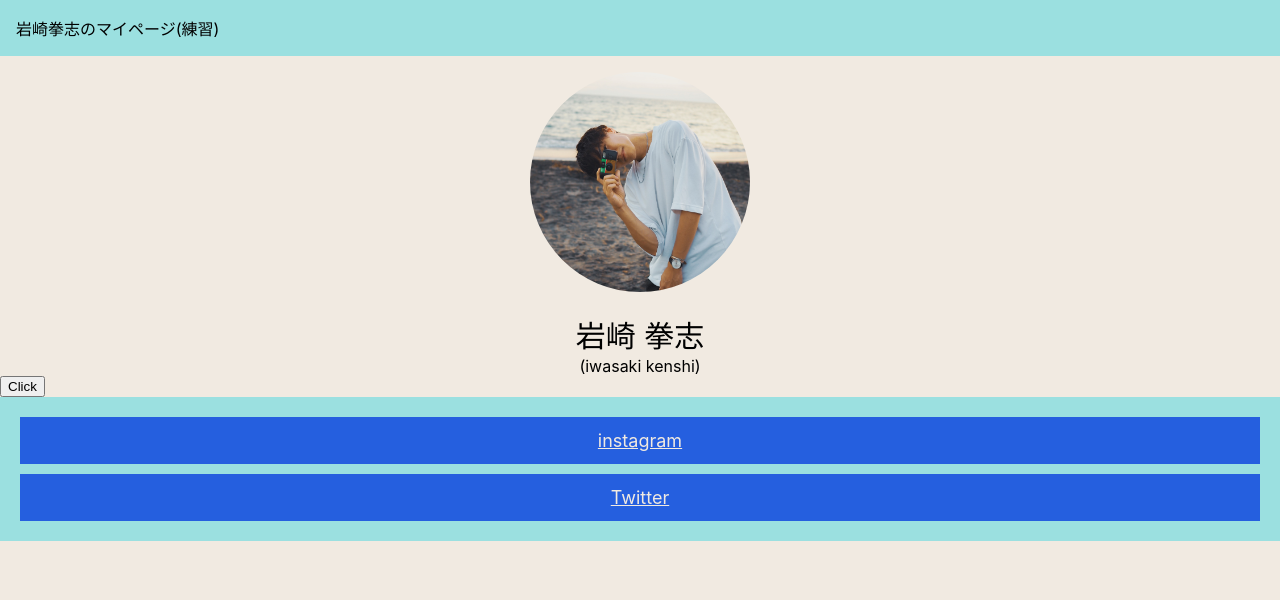
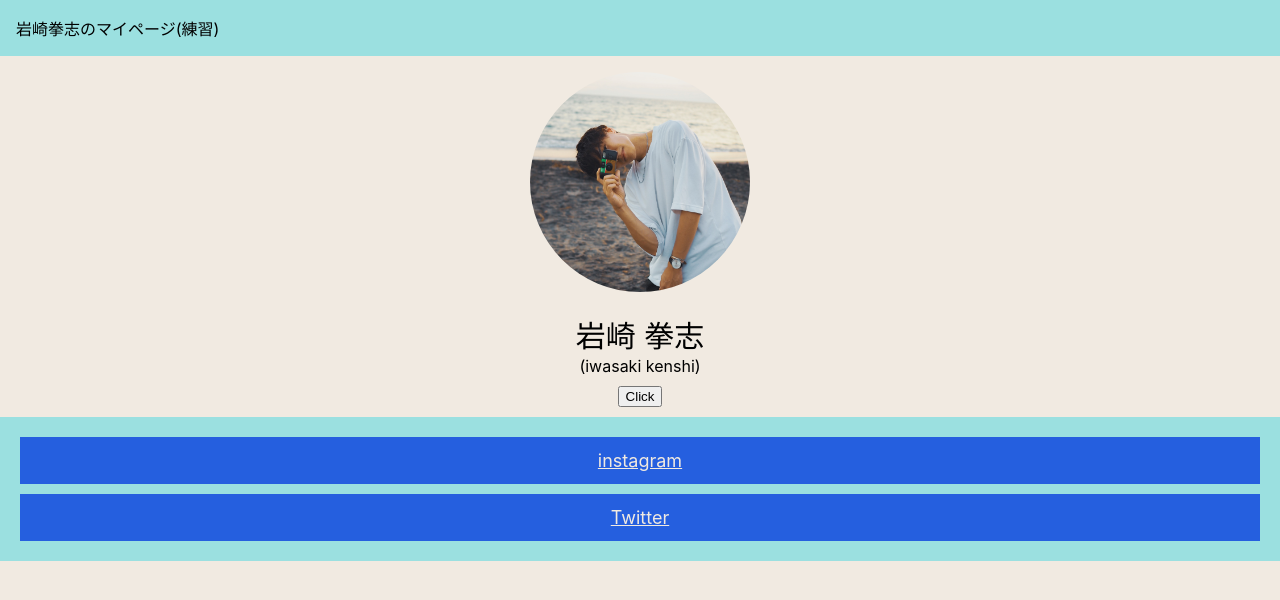
Before and after one commit to kensiiwasaki/react-mypage, a React (Create React App) app: page / in a window 1280 px wide. Shown: the top 600 px of the page. Built offline with nearby package versions, Linux system fonts and the light colour scheme.

Commit message:
アニメーション導入

```diff
--- a/src/App.css
+++ b/src/App.css
@@ -97,11 +97,17 @@ body {
   background: #fff;
 }
 
+.modal {
+  display: flex;
+  justify-content: center;
+  margin: 10px;
+  animation-name: btn;
+  animation-duration: 5s;
+  animation-fill-mode: forwards;
+}
+
 .btn {
   cursor: pointer;
-  align-items: center;
-  display: flex;
-  justify-content: center;
 }
 
 footer {
--- a/src/App.js
+++ b/src/App.js
@@ -16,7 +16,7 @@ function App() {
         <p className="name">岩崎 拳志</p>
         <p className="furigana">(iwasaki kenshi)</p>
       </div>
-      <div>
+      <div className="modal">
         <button className="btn" onClick={() => setShow(true)}>Click</button>
         <Modal show={show} setShow={setShow} content="(ここから変更可能)" />
       </div>
```
